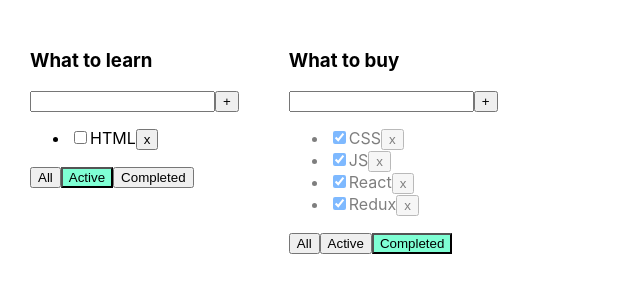
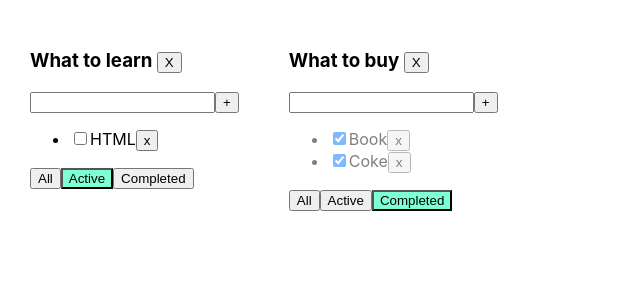
Before and after one commit to crystalize999/react-todo-list, a React (Create React App) app: page / in a window 1280 px wide. Shown: the top 300 px of the page, without its empty margins (0-640 px from the left). Built offline with nearby package versions, Linux system fonts and the light colour scheme.

Commit message:
added the ability to delete tasks

```diff
--- a/src/App.tsx
+++ b/src/App.tsx
@@ -1,6 +1,6 @@
 import React, {useState} from "react";
 import "./App.css";
-import {Todolist} from "./Todolist";
+import todolist, {Todolist} from "./Todolist";
 import {v1} from "uuid";
 
 export type FilterValuesType = "all" | "completed" | "active";
@@ -15,11 +15,12 @@
     id: string
     title: string;
     tasks: Array<TaskType>;
-    removeTask: (id: string) => void;
+    removeTask: (id: string, todolistId: string) => void;
     changeFilter: (value: FilterValuesType, todolistId: string) => void;
-    addTask: (title: string) => void;
-    changeTaskStatus: (taskId: string, isDone: boolean) => void;
+    addTask: (title: string, todolistId: string) => void;
+    changeTaskStatus: (taskId: string, isDone: boolean, todolistId: string) => void;
     filter: FilterValuesType
+    removeTodolist: (todolistId: string) => void;
 }
 
 export interface TodoListType {
@@ -29,34 +30,32 @@
 }
 
 function App() {
-    let [tasks, setTasks] = useState<Array<TaskType>>([
-        {id: v1(), title: "CSS", isDone: true},
-        {id: v1(), title: "JS", isDone: true},
-        {id: v1(), title: "React", isDone: true},
-        {id: v1(), title: "Redux", isDone: true},
-        {id: v1(), title: "HTML", isDone: false},
-    ]);
 
-
-    function removeTask(id: string) {
+    function removeTask(id: string, todolistId: string) {
+        let tasks = tasksObj[todolistId];
         let filteredTask = tasks.filter((t) => t.id !== id);
-        setTasks(filteredTask);
+        tasksObj[todolistId] = filteredTask
+        setTasks({...tasksObj});
     }
 
-    function addTask(title: string) {
+    function addTask(title: string, todolistId: string) {
         // Объявление функции которая будет добавлять задачи
         let newTask = {id: v1(), title: title, isDone: false}; // Создание новой задачи, которуб мы позже засовываем в массив
+        let tasks = tasksObj[todolistId];
         let newTasks = [newTask, ...tasks]; //  1. Создаем массив, и засовываем туда новую задачу, и все старые, которые были до этого.
+        tasksObj[todolistId] = newTasks
         //   2. Деструктуризация объекта
-        setTasks(newTasks);
+        setTasks({...tasksObj});
     }
 
-    function changeStatus(taskId: string, isDone: boolean) {
+    function changeStatus(taskId: string, isDone: boolean, todolistId: string) {
+        let tasks = tasksObj[todolistId];
         let task = tasks.find(t => t.id === taskId)
         if (task) {
             task.isDone = isDone
+            setTasks({...tasksObj});
         }
-        setTasks([...tasks]);
+
     }
 
     function changeFilter(value: FilterValuesType, todolistId: string) {
@@ -75,14 +74,21 @@
         {id: todoListId2, title: "What to buy", filter: "completed"},
     ]);
 
-    let [allTasks, setAllTasks] = useState({
-        todolistId1: [
+    let removeTodolist = (todoListId: string) => {
+        let filteredTodolist = todolists.filter(tl => tl.id !== todoListId)
+        setTodolists(filteredTodolist)
+        delete tasksObj[todoListId];
+        setTasks({...tasksObj});
+    }
+
+    let [tasksObj, setTasks] = useState({
+        [todoListId1]: [
             {id: v1(), title: "CSS", isDone: true},
             {id: v1(), title: "JS", isDone: true},
             {id: v1(), title: "React", isDone: true},
             {id: v1(), title: "Redux", isDone: true},
             {id: v1(), title: "HTML", isDone: false},],
-        todolistId2: [
+        [todoListId2]: [
             {id: v1(), title: "Milk", isDone: false},
             {id: v1(), title: "Book", isDone: true},
             {id: v1(), title: "Soap", isDone: false},
@@ -93,12 +99,13 @@
         <div className="App">
             {
                 todolists.map((tl) => {
-                    let tasksForTodolist = tasks;
+                    let tasksForTodolist = tasksObj[tl.id];
+
                     if (tl.filter === "completed") {
-                        tasksForTodolist = tasks.filter((t) => t.isDone === true);
+                        tasksForTodolist = tasksForTodolist.filter((t) => t.isDone === true);
                     }
                     if (tl.filter === "active") {
-                        tasksForTodolist = tasks.filter((t) => t.isDone === false);
+                        tasksForTodolist = tasksForTodolist.filter((t) => t.isDone === false);
                     }
                     return <Todolist
                         key={tl.id}
@@ -110,6 +117,7 @@
                         addTask={addTask}
                         changeTaskStatus={changeStatus}
                         filter={tl.filter}
+                        removeTodolist={removeTodolist}
                     />
                 })
             }
--- a/src/Todolist.tsx
+++ b/src/Todolist.tsx
@@ -1,5 +1,4 @@
 import React, {ChangeEvent, KeyboardEvent} from "react";
-import {TaskType} from "./App";
 import {TodolistPropsInterface} from "./App";
 import {useState} from "react";
 
@@ -15,20 +14,20 @@
     const onKeyDownHandler = (e: KeyboardEvent<HTMLInputElement>) => {
         setError(null)
         if (newTaskTitle.trim() === "") {
-            setError("Error1!");
+            setError("Fill in the input fields");
             return;
         }
         if (e.code === "Enter") {
-            props.addTask(newTaskTitle);
+            props.addTask(newTaskTitle, props.id);
             setNewTaskTitle("")
         }
     }
     const addNewTask = () => {
         if (newTaskTitle.trim() === "") {
-            setError("Error1!")
+            setError("Fill in the input fields")
             return;
         } else {
-            props.addTask(newTaskTitle);
+            props.addTask(newTaskTitle, props.id);
             setNewTaskTitle("")
         }
 
@@ -42,11 +41,14 @@
     const onCompletedClickHandler = () => {
         props.changeFilter("completed", props.id)
     }
+    const removeTodolist  = () => {
+        props.removeTodolist(props.id);
+    }
 
 
     return (
         <div>
-            <h3>{props.title}</h3>
+            <h3>{props.title} <button onClick={removeTodolist}>X</button></h3>
             <div>
                 <input value={newTaskTitle}
                        onChange={onNewTitleChangeHandler}
@@ -59,10 +61,10 @@
                 {
                     props.tasks.map((t) => {
                         const onRemoveHandler = () => {
-                            props.removeTask(t.id)
+                            props.removeTask(t.id, props.id)
                         }
                         const onChangeHandler = (e: ChangeEvent<HTMLInputElement>) => {
-                            props.changeTaskStatus(t.id, e.currentTarget.checked)
+                            props.changeTaskStatus(t.id, e.currentTarget.checked, props.id)
                         }
                         return <li key={t.id} className={t.isDone ? "is-done" : ""}><input type="checkbox"
                                                                                            onChange={onChangeHandler}
```
